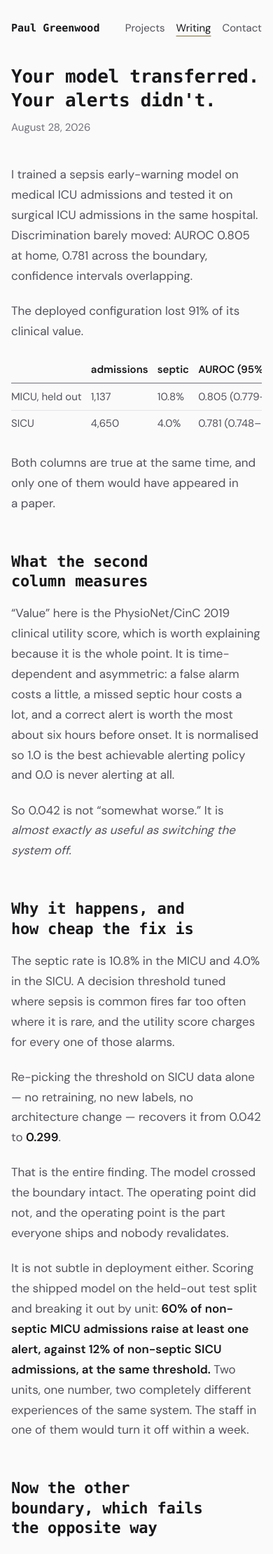
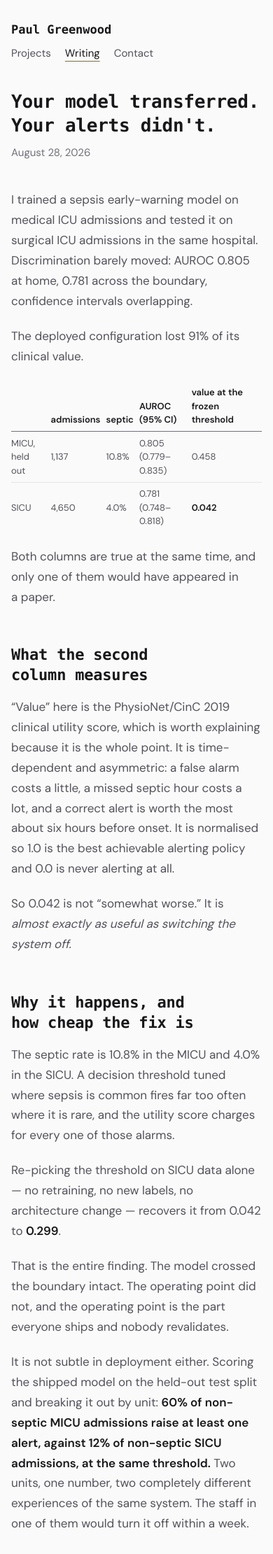
Before and after one commit to poglesbyg/poglesbyg.github.io, a Jekyll site: the page built from _posts/2026-08-28-your-model-transferred-your-alerts-didnt.md, in a window 390 px wide. Shown: the top 2221 px of the page at 70% size. Built offline with Jekyll 4.4.1, drawn with Linux system fonts in a browser that asks for light colours.

Commit message:
Fix the header and post tables on small screens
On phones the nav sat on the same line as the name and ran into the
edge, and post tables clipped their right-hand columns. Below 30rem the
nav now drops to its own line on the left edge, and table cells wrap
with smaller text so every table fits the column.

Also add .claude/launch.json for previewing _site locally.

Co-Authored-By: Claude Opus 5.5 <noreply@anthropic.com>

```diff
--- a/assets/css/main.css
+++ b/assets/css/main.css
@@ -268,7 +268,7 @@ pre code { padding: 0; background: none; font-size: inherit; }
     text-align: left;
     white-space: nowrap;
 }
-.prose th { color: var(--text); font-weight: 600; border-bottom-color: var(--faint); }
+.prose th { color: var(--text); font-weight: 600; border-bottom-color: var(--faint); vertical-align: bottom; }
 .prose tbody tr:last-child td { border-bottom: 0; }
 
 .post-nav {
@@ -287,6 +287,9 @@ pre code { padding: 0; background: none; font-size: inherit; }
 @media (max-width: 30rem) {
     :root { --gutter: 1rem; }
     .site-header { margin-bottom: 2.5rem; }
-    .site-header nav { gap: 1rem; }
-    .site-name { font-size: 0.9375rem; }
+    /* Name on its own line, nav underneath, both on the left edge. */
+    .site-header nav { flex-basis: 100%; gap: 1.25rem; }
+    /* Let cells wrap so tables fit the column instead of clipping. */
+    .prose table { font-size: 0.8125rem; }
+    .prose th, .prose td { white-space: normal; padding-right: 0.625em; }
 }
```
Also changed, not shown: .claude/launch.json (added).
